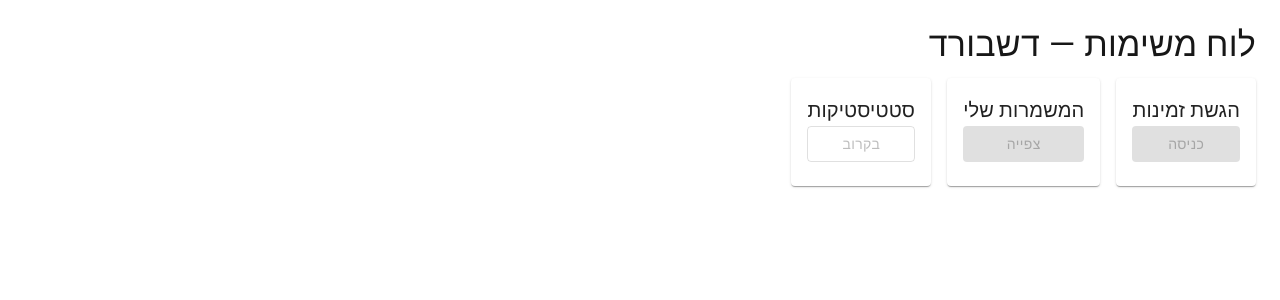
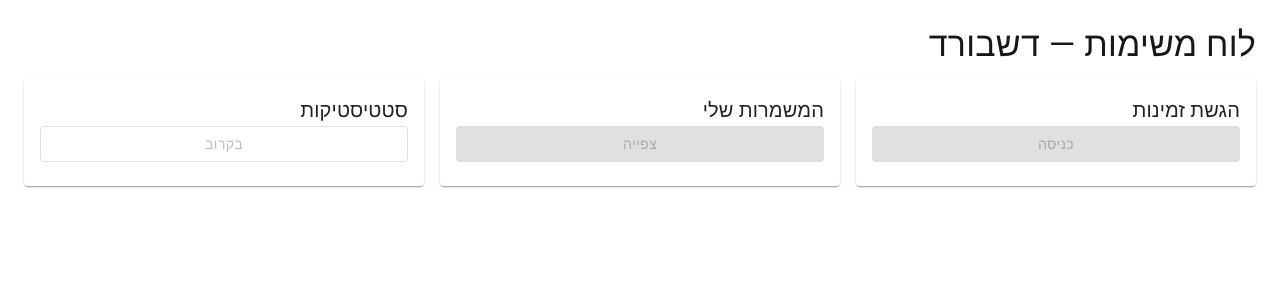
Before and after one commit to yosefi1/shifts, a Next.js app: page / in a window 1280 px wide. Shown: the top 300 px of the page. Built offline with nearby package versions, Linux system fonts and the light colour scheme.

Commit message:
Replace MUI Grid with CSS grid via Box to fix typings

```diff
--- a/src/components/Dashboard.tsx
+++ b/src/components/Dashboard.tsx
@@ -1,7 +1,6 @@
 "use client";
 
 import { Box, Typography, Card, CardContent, Button } from "@mui/material";
-import Grid from "@mui/material/Grid";
 
 export default function Dashboard() {
   return (
@@ -9,8 +8,7 @@ export default function Dashboard() {
       <Typography variant="h4" gutterBottom>
         לוח משימות — דשבורד
       </Typography>
-      <Grid container spacing={2} sx={{ mb: 4 }}>
-        <Grid item xs={12} md={4}>
+      <Box sx={{ display: "grid", gridTemplateColumns: { xs: "1fr", md: "repeat(3, 1fr)" }, gap: 2, mb: 4 }}>
         <Card>
           <CardContent>
             <Typography variant="h6">הגשת זמינות</Typography>
@@ -19,8 +17,6 @@ export default function Dashboard() {
             </Button>
           </CardContent>
         </Card>
-        </Grid>
-        <Grid item xs={12} md={4}>
         <Card>
           <CardContent>
             <Typography variant="h6">המשמרות שלי</Typography>
@@ -29,8 +25,6 @@ export default function Dashboard() {
             </Button>
           </CardContent>
         </Card>
-        </Grid>
-        <Grid item xs={12} md={4}>
         <Card>
           <CardContent>
             <Typography variant="h6">סטטיסטיקות</Typography>
@@ -39,8 +33,7 @@ export default function Dashboard() {
             </Button>
           </CardContent>
         </Card>
-        </Grid>
-      </Grid>
+      </Box>
     </Box>
   );
 }
```
Lines whose indentation alone changed are shown as unchanged.
